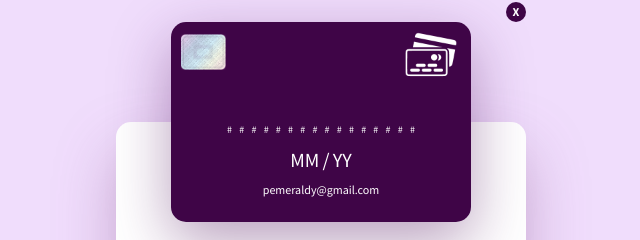
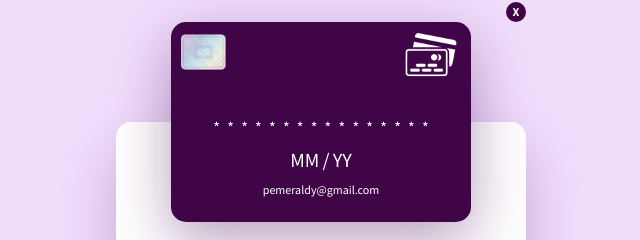
Before and after one commit to pemeraldy/e-pay-checkout, a website: page index.html in a window 1280 px wide. Shown: the part 89-329 px from the top of the page, 319-959 px from the left. Drawn offline with Linux system fonts and the light colour scheme.

Commit message:
new changes

```diff
--- a/index.html
+++ b/index.html
@@ -140,7 +140,7 @@
       border-radius: 5px;
     }
     span.num-display{
-      font-size: 10px;
+      font-size: 16px;
       margin: 2px;
     }
     .date-month-dispaly{
@@ -375,22 +375,22 @@
 
           <div class="card-num-display">
             <div class="batch one">
-              <span class="num-display">#</span>
-              <span class="num-display">#</span>
-              <span class="num-display">#</span>
-              <span class="num-display">#</span>
-              <span class="num-display">#</span>
-              <span class="num-display">#</span>
-              <span class="num-display">#</span>
-              <span class="num-display">#</span>
-              <span class="num-display">#</span>
-              <span class="num-display">#</span>
-              <span class="num-display">#</span>
-              <span class="num-display">#</span>
-              <span class="num-display">#</span>
-              <span class="num-display">#</span>
-              <span class="num-display">#</span>
-              <span class="num-display">#</span>
+              <span class="num-display">*</span>
+              <span class="num-display">*</span>
+              <span class="num-display">*</span>
+              <span class="num-display">*</span>
+              <span class="num-display">*</span>
+              <span class="num-display">*</span>
+              <span class="num-display">*</span>
+              <span class="num-display">*</span>
+              <span class="num-display">*</span>
+              <span class="num-display">*</span>
+              <span class="num-display">*</span>
+              <span class="num-display">*</span>
+              <span class="num-display">*</span>
+              <span class="num-display">*</span>
+              <span class="num-display">*</span>
+              <span class="num-display">*</span>
             </div>
 
           </div>
@@ -431,7 +431,7 @@
                 <input size="2" maxlength="4" type="password" id="cvv" placeholder="***" class="card-input card-cvv " pattern="\d*">
               </div>
             </div>
-            <button class="card-btn" type="submit">Pay <span class="amount">2000</span></button>
+            <button onclick="submitPayment()" class="card-btn" >Pay <span class="amount">2000</span></button>
           </form>
         </div>
         <p class="assurance">
@@ -482,7 +482,6 @@
       messageContainder.querySelector('.check-wrap').style.display = 'none'
       messageContainder.querySelector('.failed-wrap').style.display = 'unset'
       messageContainder.style.display = "flex"
-
     }
 
     function validateCardNum(){
@@ -509,7 +508,7 @@
           let harshWrap = document.querySelector('.batch')
           // console.log(harshWrap)
           for(i=0; i<16; i++){
-            harshWrap.innerHTML += '<span class="num-display">#</span>'
+            harshWrap.innerHTML += '<span class="num-display">*</span>'
           }
        }
     })
@@ -552,7 +551,7 @@
 
     // console.log('Before If:', value)
     /* If value typed is a single digit, prepend 0 to value */
-    if(value > 0 && value < 9) {
+    if(value > 1 && value < 10) {
       value = value.padStart(2, '0')
     }
     // iterate to letter-spacing after 2 digits
@@ -641,6 +640,12 @@
       document.body.querySelector('.wrapper').removeChild(paymentCard)
     }
 
+    function submitPayment(e){
+      console.log(e)
+      // e.preventDefault()
+      // showSuccessMsg()
+    }
+
     spinCard()
     validateCardNum()
     validateMonthYear()
```
